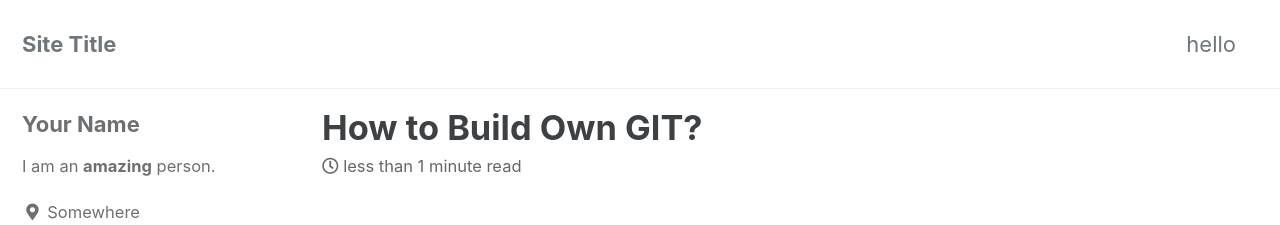
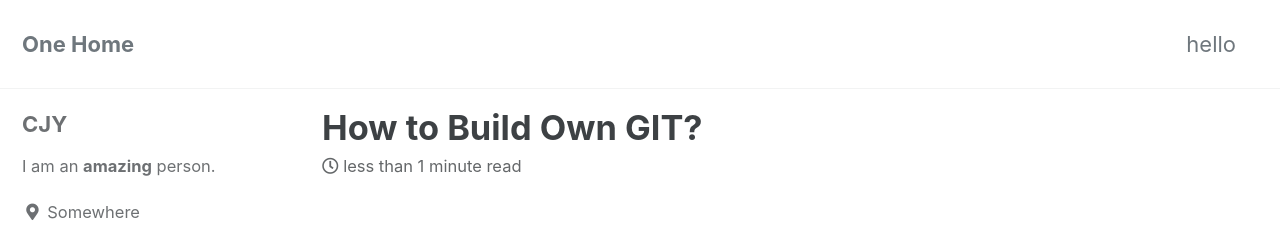
Before and after one commit to Facefall/myblog, a Jekyll site: the page built from _posts/2020-08-12-how-to-build-own-git.md, in a window 1280 px wide. Shown: the top 225 px of the page. Built offline with Jekyll 4.4.1, drawn with Linux system fonts in a browser that asks for light colours; cached includes are drawn as plain includes.

Commit message:
modified site author info

```diff
--- a/_config.yml
+++ b/_config.yml
@@ -16,7 +16,7 @@ minimal_mistakes_skin    : "default" # "air", "aqua", "contrast", "dark", "dirt"
 
 # Site Settings
 locale                   : "en-US"
-title                    : "Site Title"
+title                    : "One Home"
 title_separator          : "-"
 subtitle                 : # site tagline that appears below site title in masthead
 name                     : "CJY"
@@ -93,7 +93,7 @@ analytics:
 
 # Site Author
 author:
-  name             : "Your Name"
+  name             : "CJY"
   avatar           : # path of avatar image, e.g. "/assets/images/bio-photo.jpg"
   bio              : "I am an **amazing** person."
   location         : "Somewhere"
--- /dev/null
+++ b/index.html
@@ -0,0 +1,4 @@
+---
+layout: home
+author_profile: true
+---
```
